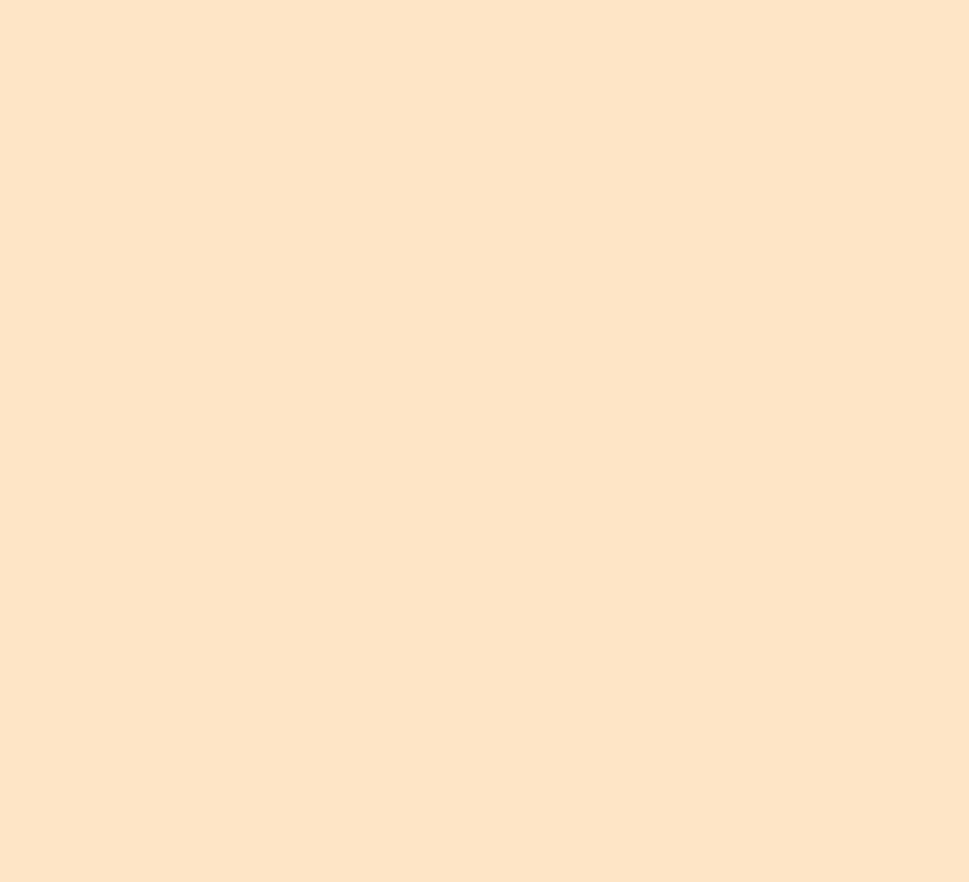
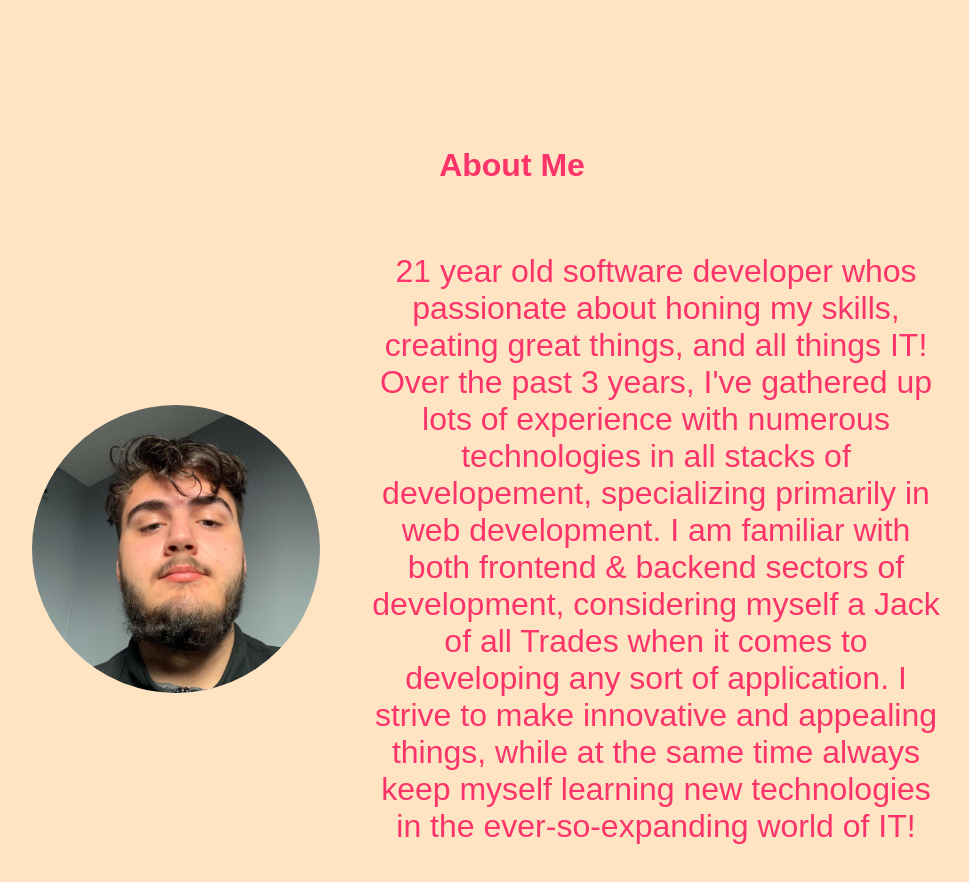
Before and after one commit to adridalo/Adriano-D-Alonzo, a React (Vite) app: page / in a window 1280 px wide. Shown: the part 820-1702 px from the top of the page, without its empty margins (128-1097 px from the left). Before the commit the page ends 800 px from the top, so only its background shows below. Built offline with nearby package versions, Linux system fonts and the light colour scheme; a web font is replaced by a local one.

Commit message:
Add logic to have the about-container appear once in the viewport

```diff
--- a/src/App.css
+++ b/src/App.css
@@ -7,10 +7,12 @@
 body {
   background-color: bisque;
   color: rgb(252, 52, 105);
+  user-select: none;
 }
 
 #name-header {
   text-align: center;
+  font-size: 5rem;
 }
 
 #about-section {
@@ -26,3 +28,26 @@ body {
   width: 30%;
   border-radius: 50%;
 }
+
+
+#about-section #about-info {
+  margin: 3rem;
+  font-size: 2rem;
+  text-align: center;
+}
+
+#about-container {
+  display: flex;
+  flex-direction: column;
+  justify-content: center;
+  align-items: center;
+  opacity: 0;
+  transform: translateY(20px);
+  transition: opacity 1s ease, transform 1s ease;
+  margin-top: 100vh;
+}
+
+#about-container.visible {
+  opacity: 1;
+  transform: translateY(0);
+}
--- a/src/components/About.tsx
+++ b/src/components/About.tsx
@@ -1,12 +1,47 @@
+import { useEffect, useRef, useState } from "react";
+
 const About = () => {
+
+    const [isVisible, setIsVisible] = useState(false)
+    const aboutRef = useRef()
+
+    useEffect(() => {
+        const observer = new IntersectionObserver( entries => {
+            if(entries[0].isIntersecting) {
+                setIsVisible(true)
+            }
+        },
+        {
+            threshold: 0.5
+        })
+
+        if(aboutRef.current) {
+            observer.observe(aboutRef.current)
+        }
+
+        return () => {
+            if(aboutRef.current) {
+                observer.unobserve(aboutRef.current)
+            }
+        }
+    }, [])
+
     return (
+        <div
+            id="about-container"
+            className={isVisible ? "visible" : ""}
+            ref={aboutRef}
+        >
+            <h1 >About Me</h1>
             <div id="about-section">
                 <img
                     src="./images/splash.jpg"
                     alt="splash"
                     id="splash"
+                    draggable={false}
                 />
-            <p>21 year old software and web developer whos passionate about honing my skills, creating great things, and all things IT!</p>
+                <p id="about-info">21 year old software developer whos passionate about honing my skills, creating great things, and all things IT! Over the past 3 years, I've gathered up lots of experience with numerous technologies in all stacks of developement, specializing primarily in web development. I am familiar with both frontend & backend sectors of development, considering myself a Jack of all Trades when it comes to developing any sort of application. I strive to make innovative and appealing things, while at the same time always keep myself learning new technologies in the ever-so-expanding world of IT!</p>
+            </div>
         </div>
     );
 }
```
Lines whose indentation alone changed are shown as unchanged.
